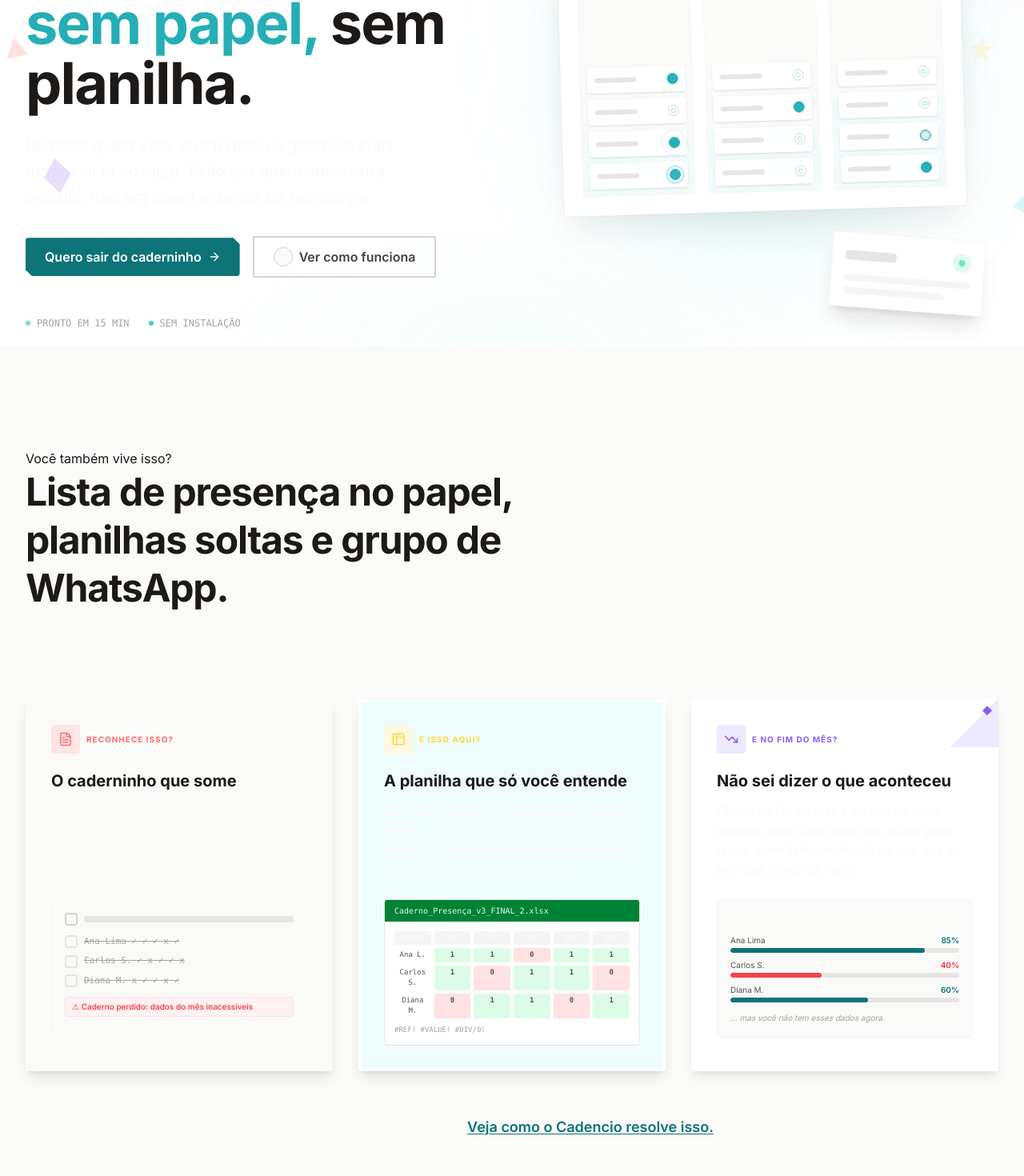
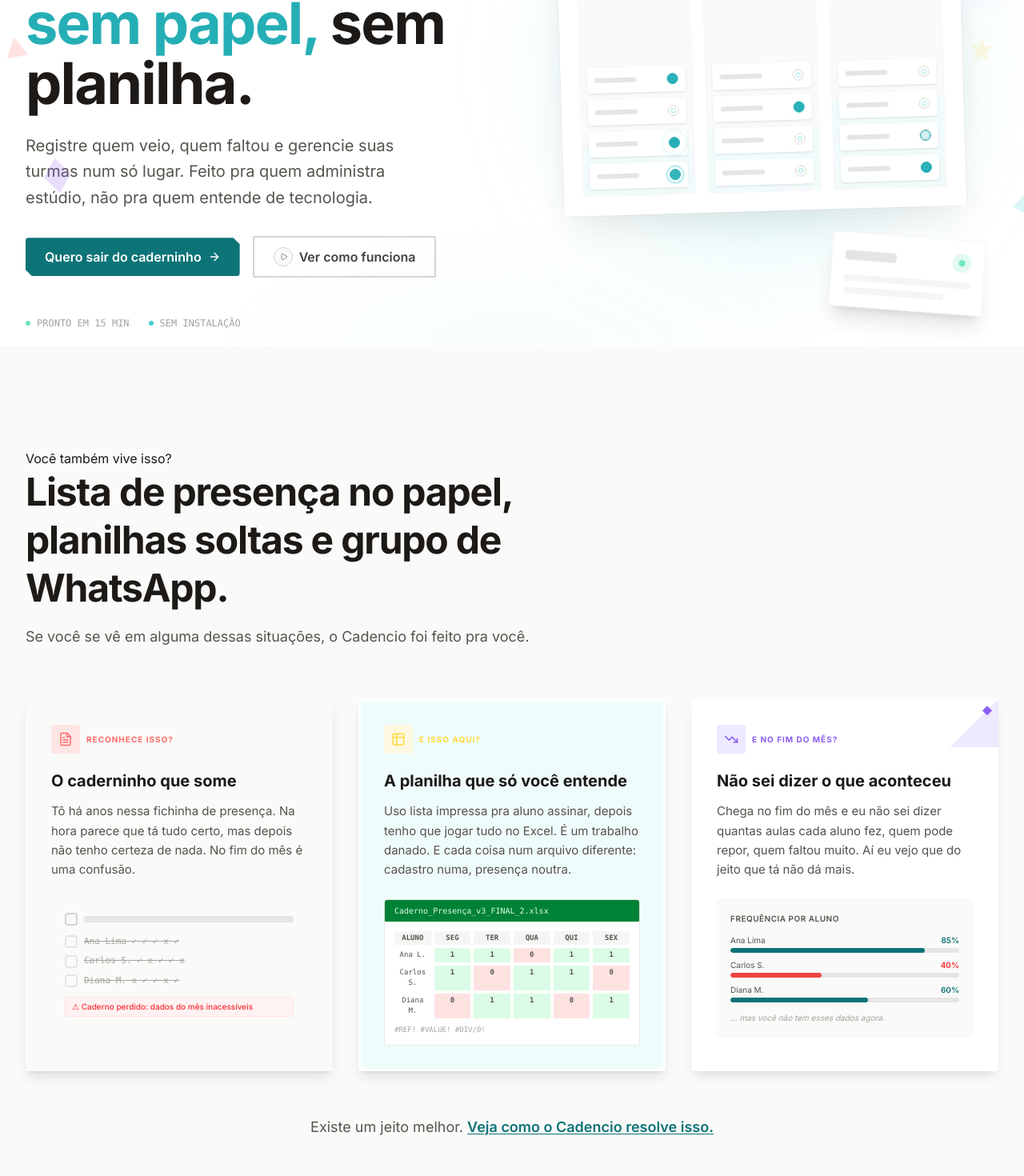
Before and after one commit to eidryan/Cadencio, a Next.js app: page / in a window 1280 px wide. Shown: the part 367-1837 px from the top of the page at 80% size. Built offline with nearby package versions, Linux system fonts and the light colour scheme.

Commit message:
fix: improve font readability across main sections

```diff
--- a/app/globals.css
+++ b/app/globals.css
@@ -100,7 +100,7 @@
   --color-gray-200: var(--gray-200);
   --color-gray-300: var(--gray-300);
   --color-gray-400: var(--gray-400);
-  --color-gray-500: var(--gray-50);
+  --color-gray-500: var(--gray-500);
   --color-gray-600: var(--gray-600);
   --color-gray-700: var(--gray-700);
   --color-gray-800: var(--gray-800);
--- a/components/faq-section.tsx
+++ b/components/faq-section.tsx
@@ -46,7 +46,7 @@ export function FaqSection() {
               <AccordionTrigger className="text-left text-base font-semibold text-foreground">
                 {faq.question}
               </AccordionTrigger>
-              <AccordionContent className="text-sm leading-relaxed text-muted-foreground">
+              <AccordionContent className="text-sm leading-relaxed text-gray-600">
                 {faq.answer}
               </AccordionContent>
             </AccordionItem>
--- a/components/hero.tsx
+++ b/components/hero.tsx
@@ -157,7 +157,7 @@ export function Hero() {
             <span className="text-brand-500">sem papel,</span> sem planilha.
           </h1>
 
-          <p className="hero-reveal text-lg lg:text-xl text-gray-500 leading-relaxed mb-8 max-w-lg">
+          <p className="hero-reveal text-lg lg:text-xl text-gray-600 leading-relaxed mb-8 max-w-lg">
             Registre quem veio, quem faltou e gerencie suas turmas num só lugar. Feito pra quem administra estúdio, não pra quem entende de tecnologia.
           </p>
 
--- a/components/philosophy.tsx
+++ b/components/philosophy.tsx
@@ -80,7 +80,7 @@ export function Philosophy() {
                 </div>
 
                 <div className="manifesto-text text-3xl md:text-5xl lg:text-[64px] font-sans font-bold leading-[1.15] tracking-tight">
-                    <p className="mb-12 text-gray-400">
+                    <p className="mb-12 text-gray-300">
                         {splitText("Você não abriu seu estúdio pra ficar conferindo folha por folha, refazendo conta na calculadora e respondendo aluno no WhatsApp.")}
                     </p>
                     <p className="text-gray-100">
--- a/components/pricing.tsx
+++ b/components/pricing.tsx
@@ -35,7 +35,7 @@ export function Pricing() {
                             Grátis enquanto<br /><span className="text-accent-mint italic pr-2">durar o beta.</span>
                         </h2>
 
-                        <p className="text-lg md:text-xl text-brand-50/70 leading-relaxed max-w-lg mb-8">
+                        <p className="text-lg md:text-xl text-brand-50/90 leading-relaxed max-w-lg mb-8">
                             Estamos abrindo acesso para estúdios no Rio de Janeiro. Enquanto o beta durar, é 100% gratuito: sem cartão de crédito, sem contrato, sem burocracia.
                         </p>
 
--- a/components/problem-section.tsx
+++ b/components/problem-section.tsx
@@ -48,7 +48,7 @@ const PROBLEMS = [
         <div className="p-3 bg-white">
           <div className="grid grid-cols-6 gap-1 text-[9px] font-mono">
             {["ALUNO", "SEG", "TER", "QUA", "QUI", "SEX"].map((h) => (
-              <div key={h} className="bg-gray-100 px-1 py-0.5 text-center font-bold text-gray-500">{h}</div>
+              <div key={h} className="bg-gray-100 px-1 py-0.5 text-center font-bold text-gray-600">{h}</div>
             ))}
             {["Ana L.", "1", "1", "0", "1", "1", "Carlos S.", "1", "0", "1", "1", "0", "Diana M.", "0", "1", "1", "0", "1"].map((c, i) => (
               <div
@@ -81,7 +81,7 @@ const PROBLEMS = [
       "Chega no fim do mês e eu não sei dizer quantas aulas cada aluno fez, quem pode repor, quem faltou muito. Aí eu vejo que do jeito que tá não dá mais.",
     visual: (
       <div className="mt-6 p-4 bg-gray-50 rounded-sm border border-gray-100">
-        <div className="text-[10px] font-semibold text-gray-500 mb-3 uppercase tracking-wider">
+        <div className="text-[10px] font-semibold text-gray-600 mb-3 uppercase tracking-wider">
           Frequência por aluno
         </div>
         {[
@@ -157,7 +157,7 @@ export function ProblemSection() {
           <h2 className="text-4xl lg:text-5xl font-bold leading-tight tracking-tight text-gray-900 mb-4">
             Lista de presença no papel, planilhas soltas e grupo de WhatsApp.
           </h2>
-          <p className="text-lg text-gray-500 leading-relaxed">
+          <p className="text-lg text-gray-600 leading-relaxed">
             Se você se vê em alguma dessas situações, o Cadencio foi feito pra você.
           </p>
         </div>
@@ -190,7 +190,7 @@ export function ProblemSection() {
                 </div>
 
                 <h3 className="text-xl font-bold text-gray-900 mb-3">{p.title}</h3>
-                <p className="text-[15px] text-gray-500 leading-relaxed">{p.description}</p>
+                <p className="text-[15px] text-gray-600 leading-relaxed">{p.description}</p>
 
                 {p.visual}
               </div>
@@ -200,7 +200,7 @@ export function ProblemSection() {
 
         {/* Bridge text */}
         <div className="mt-14 text-center">
-          <p className="text-gray-500 text-lg">
+          <p className="text-gray-600 text-lg">
             Existe um jeito melhor.{" "}
             <a href="#protocolos" className="text-brand-600 font-semibold underline underline-offset-2 hover:text-brand-700">
               Veja como o Cadencio resolve isso.
```
